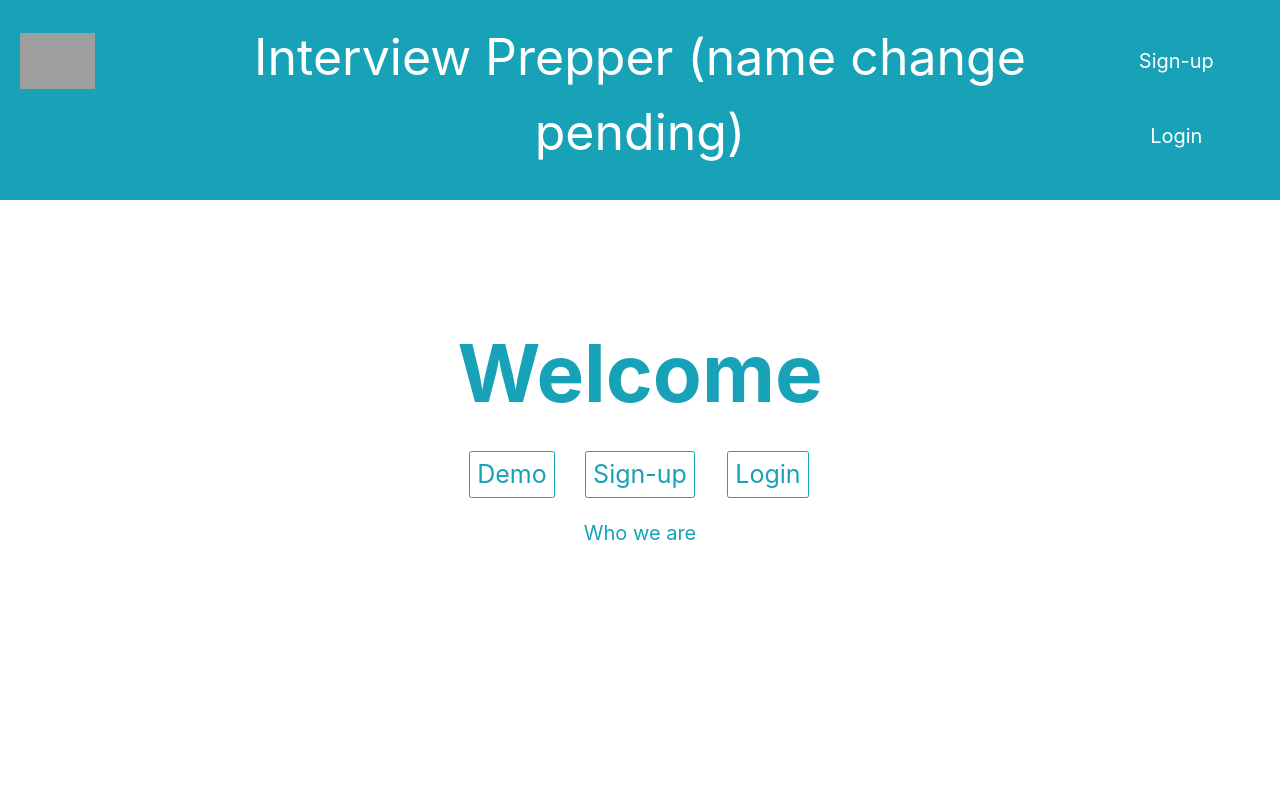
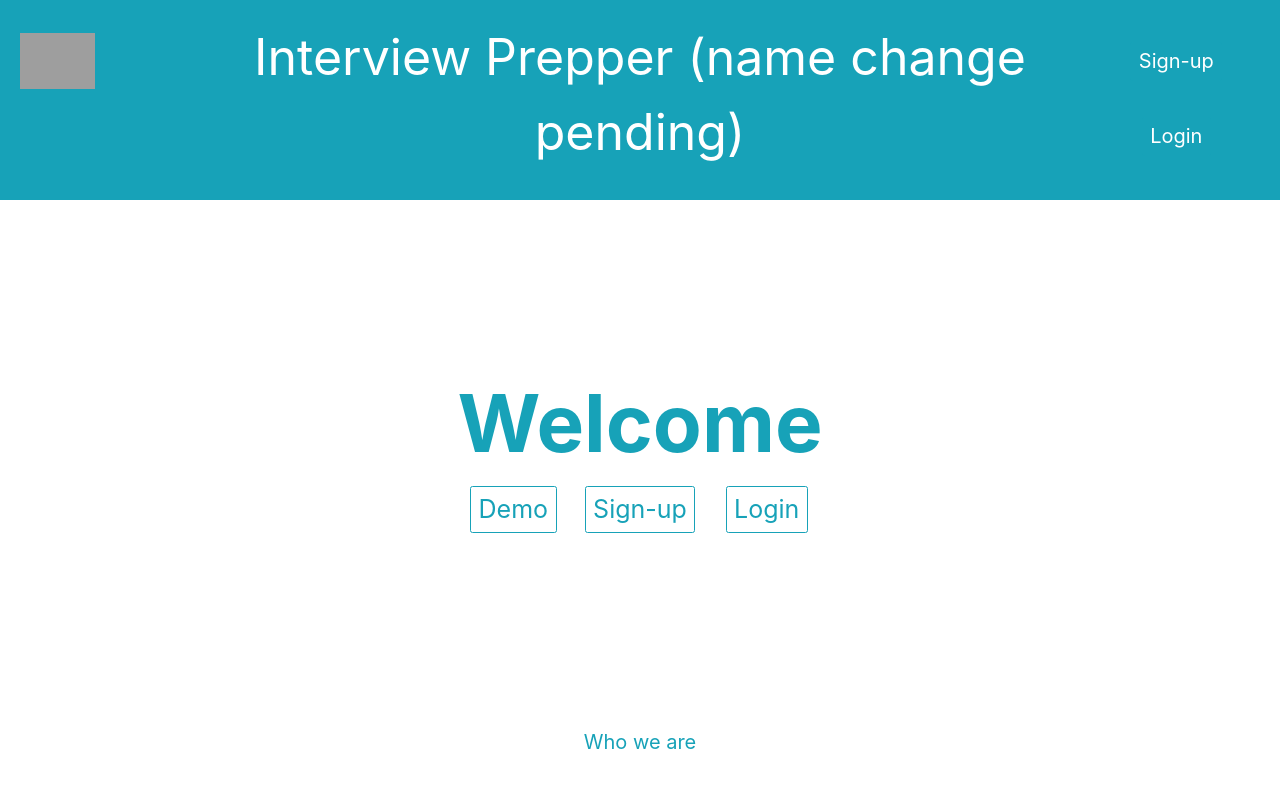
Before and after one commit to stanleysh/interview_preppy, a React (Create React App) app: page / in a window 1280 px wide. Shown: the top 788 px of the page. Built offline with nearby package versions, Linux system fonts and the light colour scheme; grey boxes are pictures that could not be loaded.

Commit message:
fixed welcome page layout and css

```diff
--- a/src/pages/welcome/WelcomePage.css
+++ b/src/pages/welcome/WelcomePage.css
@@ -1,3 +1,24 @@
+
+
+.welcome-bar {
+    margin: auto;
+    margin-top: 30px;
+    display: inline-grid;
+    grid-template-rows: 1fr 1fr;
+    grid-template-columns: 1fr 1fr 1fr;
+    text-align: center;
+    grid-gap: 15px;
+}
+
+.welcome-bar-logged-in {
+    margin-top: 30px;
+    display: inline-grid;
+    grid-template-rows: 1fr 1fr;
+    grid-template-columns: 210px 1fr;
+    justify-items: center;
+    grid-gap: 15px;
+}
+
 .welcomeLogo {
     margin: auto;
     margin-top: 125px;
@@ -5,24 +26,25 @@
     font-size: 8rem;
     font-weight: 700;
     color:#17a2b8;
-}
+    grid-row-start: 1;
+    grid-column-start: 1;
+    grid-column-end: 4;
 
-.welcome-bar {
-    margin: auto;
-    margin-top: 30px;
-    display: grid;
-    grid-template-columns: 1fr 1fr 1fr;
-    text-align: center;
-    max-width: 30%;
-}
-
-.your-questions {
-    margin-right: 17px;
 }
 
 .welcome-btn {
     font-size: 25px;
     justify-self: center;
+}
+
+.welcome-btn-questions {
+    font-size: 25px;
+    justify-self: end;
+}
+
+.welcome-btn-logout {
+    font-size: 25px;
+    justify-self: start;
 }
 
 .fade-in {
--- a/src/pages/welcome/WelcomePage.jsx
+++ b/src/pages/welcome/WelcomePage.jsx
@@ -7,25 +7,21 @@ import Button from 'react-bootstrap/Button';
 const WelcomePage = (props) => {
     if (props.user) {
         return (
-            <div>
+            <div className="welcome-bar-logged-in">
                 <h1 className='welcomeLogo fade-in'>Welcome</h1>
-                <div className="welcome-bar">
-                    <Link to='/demo'><Button variant="outline-info welcome-btn fade-in" className='your-questions'>Your Questions</Button></Link>
-                    <Link to='/'><Button variant="outline-info welcome-btn fade-in" onClick={props.handleLogout}>Logout</Button></Link>
-                </div>
+                <Link to='/demo'><Button variant="outline-info welcome-btn-questions fade-in" className='your-questions'>Your Questions</Button></Link>
+                <Link to='/'><Button variant="outline-info welcome-btn-logout fade-in" onClick={props.handleLogout}>Logout</Button></Link>
             </div>
         )
     }
 
     return (
-        <div>
+        <div className="welcome-bar">
             <h1 className='welcomeLogo fade-in'>Welcome</h1>
-            <div className="welcome-bar">
                 <Link to='/demo'><Button variant="outline-info welcome-btn fade-in">Demo</Button></Link>
                 <Link to='/signup'><Button variant="outline-info welcome-btn fade-in">Sign-up</Button></Link>
                 <Link to='/login'><Button variant="outline-info welcome-btn fade-in">Login</Button></Link>
             </div>
-        </div>
     )
 }
 
```
